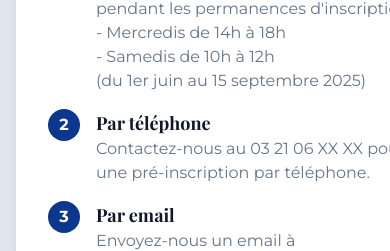
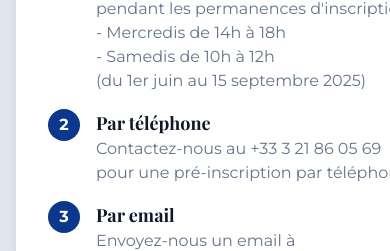
Before and after one commit to Nathandelenclos/harmonie-montreuil-sur-mer, a Next.js app: page /ecole-de-musique in a window 390 px wide. Shown: the part 11078-11329 px from the top of the page. Built offline with nearby package versions, Linux system fonts and the light colour scheme; no server answers; a web font is replaced by a local one.

Commit message:
fix: update phone in contact

```diff
--- a/app/ecole-de-musique/page.tsx
+++ b/app/ecole-de-musique/page.tsx
@@ -554,7 +554,7 @@ export default function MusicSchoolPage() {
                       <div>
                         <h4 className="text-lg font-bold">Par téléphone</h4>
                         <p className="text-muted-foreground">
-                          Contactez-nous au 03 21 06 XX XX pour une pré-inscription par téléphone.
+                          Contactez-nous au +33 3 21 86 05 69 pour une pré-inscription par téléphone.
                         </p>
                       </div>
                     </div>
```
